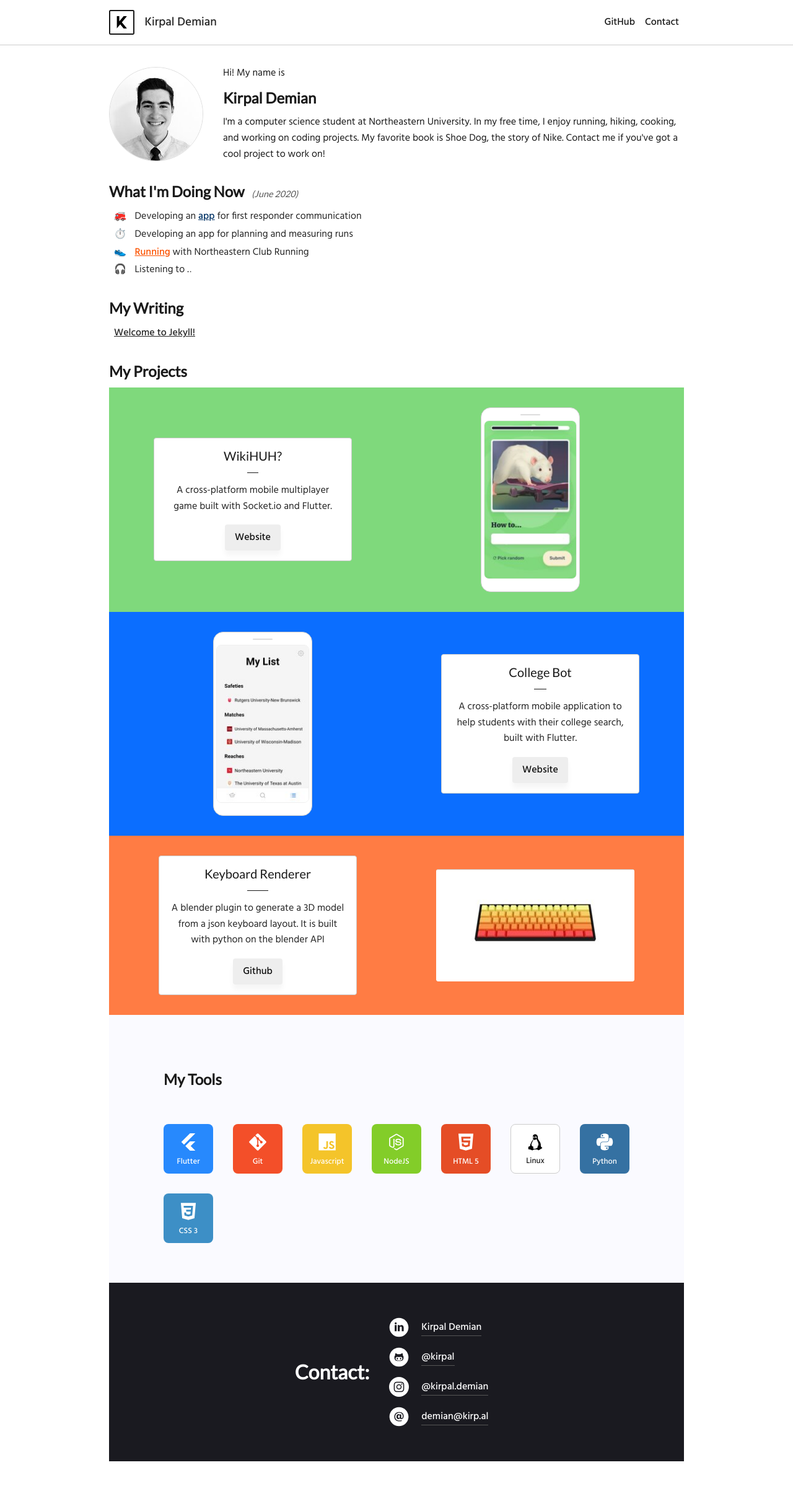
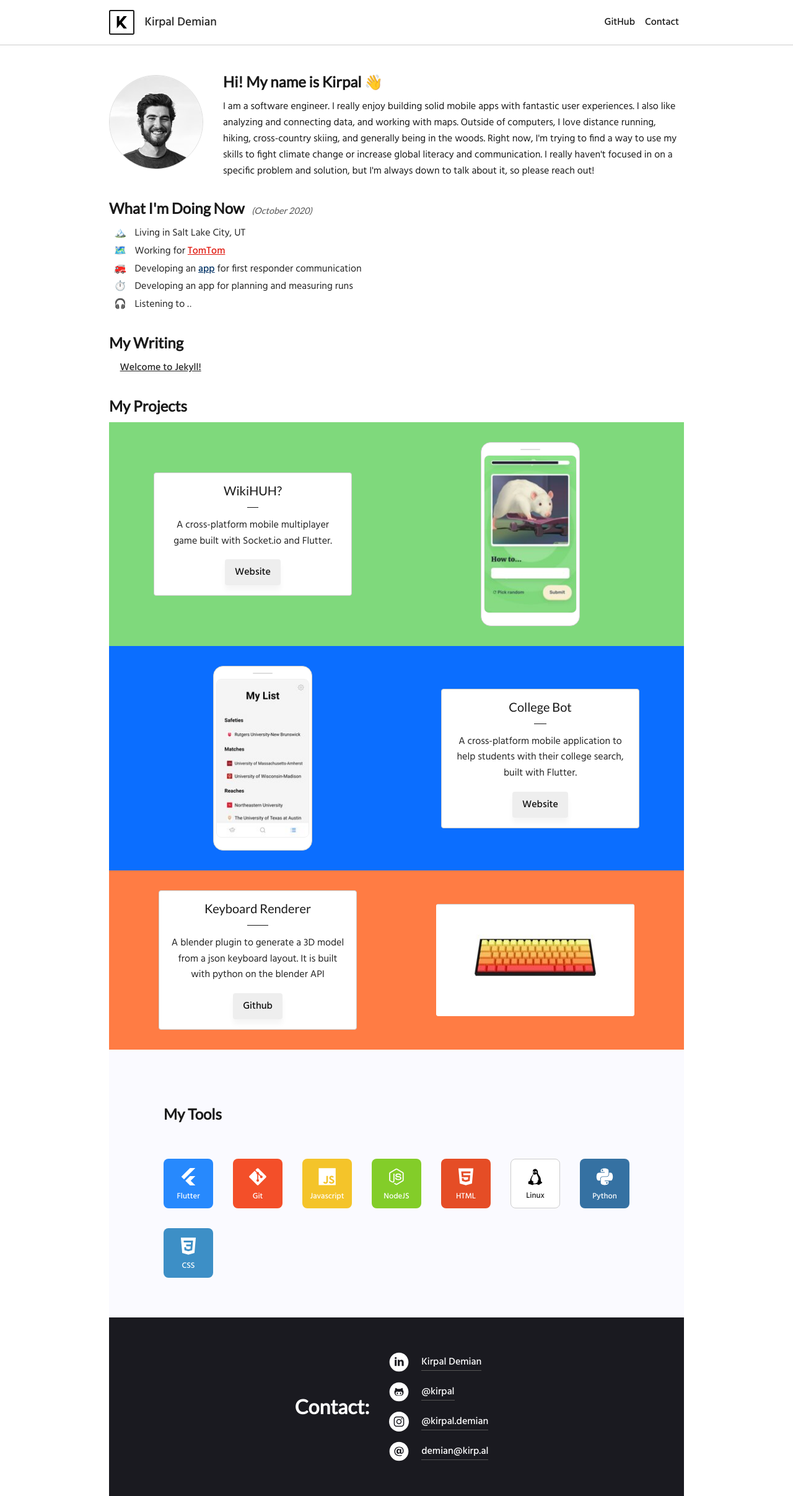
Before and after one commit to Kirpal/kirpal, a Jekyll site: the page built from index.markdown, in a window 1280 px wide. Shown: the whole page at 62% size. Built offline with Jekyll 4.4.1, drawn with Linux system fonts in a browser that asks for light colours; before the commit the page ends 2357 px from its top, so only the background shows below that.

Commit message:
Small style changes and content updates

```diff
--- a/_config.yml
+++ b/_config.yml
@@ -1,9 +1,13 @@
 name: Kirpal Demian
+firstname: Kirpal
 description: >-
-  I'm a computer science student at Northeastern University.
-  In my free time, I enjoy running, hiking, cooking, and working on coding projects.
-  My favorite book is Shoe Dog, the story of Nike.
-  Contact me if you've got a cool project to work on!
+  I am a software engineer. I really enjoy building solid mobile apps with fantastic user
+  experiences. I also like analyzing and connecting data, and working with maps. Outside of
+  computers, I love distance running, hiking, cross-country skiing, and generally being in the
+  woods. Right now, I'm trying to find a way to use my skills to fight climate change or increase
+  global literacy and communication. I really haven't focused in on a specific problem and solution,
+  but I'm always down to talk about it, so please reach out!
+
 url: "https://kirp.al"
 github_username:  kirpal
 
--- a/_data/now.yml
+++ b/_data/now.yml
@@ -1,10 +1,12 @@
-date: June 2020
+date: October 2020
 items:
+  - emoji: "🏔️"
+    content: "Living in Salt Lake City, UT"
+  - emoji: "🗺️"
+    content: "Working for <a href=\"https://www.tomtom.com\" style=\"color: #e01b12;\" target=\"_blank\" rel=\"noopener\">TomTom</a>"
   - emoji: "🚒"
     content: "Developing an <a href=\"https://www.getairhorn.com/\" style=\"color: #003366;\" target=\"_blank\" rel=\"noopener\">app</a> for first responder communication"
   - emoji: "⏱️"
     content: "Developing an app for planning and measuring runs"
-  - emoji: "👟"
-    content: "<a href=\"https://www.strava.com/athletes/31124947\" style=\"color: #fc5200;\" target=\"_blank\" rel=\"noopener\">Running</a> with Northeastern Club Running"
   - emoji: "🎧"
     content: "<span id=\"spotify-now-playing\" class=\"loading-dots\">Listening to</span>"
--- a/_data/tech.yml
+++ b/_data/tech.yml
@@ -11,7 +11,7 @@
 - name: "NodeJS"
   icon: "nodejs"
 
-- name: "HTML 5"
+- name: "HTML"
   icon: "html"
 
 - name: "Linux"
@@ -20,5 +20,5 @@
 - name: "Python"
   icon: "python"
 
-- name: "CSS 3"
+- name: "CSS"
   icon: "css"
--- a/_layouts/home.html
+++ b/_layouts/home.html
@@ -4,8 +4,7 @@
 <section id="about">
   <img src="/assets/images/portrait.jpg" alt="Me">
   <div>
-    <span>Hi! My name is</span>
-    <h1>{{site.name}}</h1>
+    <h1>Hi! My name is {{site.firstname}} 👋</h1>
     <p>{{site.description}}</p>
   </div>
 </section>
@@ -15,7 +14,7 @@
   <h2>What I'm Doing Now <span id="now-date">({{site.data.now.date}})</span></h2>
   <ul class="no-dots">
     {% for item in site.data.now.items %}
-      <li class="now-item" style="--list-emoji: '{{item.emoji}} ';">{{item.content}}</li>
+      <li class="emoji-list-item" style="--list-emoji: '{{ item.emoji }} ';">{{item.content}}</li>
     {% endfor %}
   </ul>
 </section>
@@ -25,7 +24,7 @@
   <h2>My Writing</h2>
   <ul class="no-dots">
     {% for post in site.posts limit: 5 %}
-      <li><a href="{{ post.url }}">{{ post.title }}</a></li>
+      <li class="emoji-list-item" style="--list-emoji: '{{ post.tag }}'"><a href="{{ post.url }}">{{ post.title }}</a></li>
     {% endfor %}
     {% if site.posts.size > 5 %}
       <li><a href="/writing">More...</a></li>
--- a/_sass/_home.scss
+++ b/_sass/_home.scss
@@ -21,13 +21,18 @@
     align-items: flex-start;
 
     img {
-      margin-bottom: 2rem;
+      margin-bottom: 1rem;
       width: 6rem;
       height: 6rem;
     }
   }
 }
 
+.emoji-list-item::before {
+  content: var(--list-emoji);
+  padding-right: 0.6em;
+}
+
 @import "now";
 @import "projects";
 @import "tech";
--- a/_sass/_now.scss
+++ b/_sass/_now.scss
@@ -4,11 +4,6 @@
   color: #555;
   font-style: italic;
   padding-left: 0.5em;
-}
-
-.now-item::before {
-  content: var(--list-emoji);
-  padding-right: 0.6em;
 }
 
 .loading-dots:after {
--- a/assets/js/index.js
+++ b/assets/js/index.js
@@ -7,7 +7,9 @@
     item.innerHTML = data.status
       + '<a href="' + data.songUrl
       + '" target="_BLANK" rel="noopener" style="color: #1DB954;">'
-      + data.songName + '</a>' + ' by ' + data.artistName;
+      + data.songName + '</a>' + ' by ' + data.artistName
+      + ' <a href="https://joshspicer.com/spotify-now-playing"'
+      + ' target="_BLANK" rel="noopener" style="color: #1DB954; text-decoration: none;">*</a>';
   }
 }).catch((err) => {
   console.log(err);
```
Also changed, not shown: assets/images/portrait.jpg.
